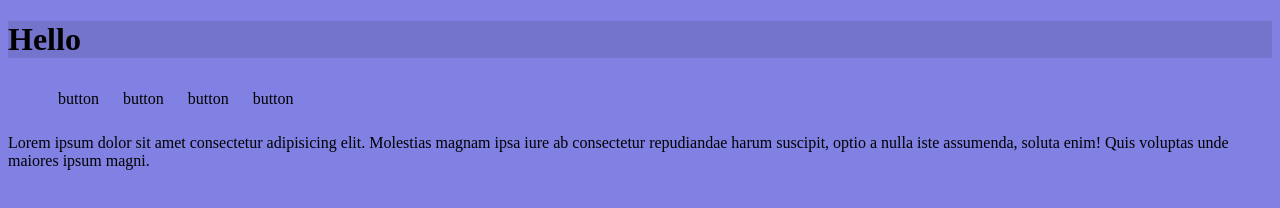
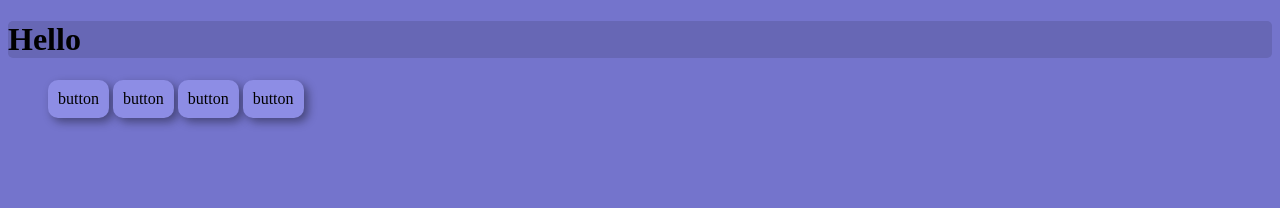
Before and after one commit to romanvillagran/comp001B.lectureActivity-4, a plain HTML site: page index.html in a window 1280 px wide. Drawn offline with Linux system fonts and the light colour scheme.

Commit message:
added everything else

```diff
--- a/index.html
+++ b/index.html
@@ -19,7 +19,7 @@
         </nav>
     </header>
     <main>
-        <p>Lorem ipsum dolor sit amet consectetur adipisicing elit. Molestias magnam ipsa iure ab consectetur repudiandae harum suscipit, optio a nulla iste assumenda, soluta enim! Quis voluptas unde maiores ipsum magni.</p>
+        <p></p>
     </main>
 
 </body>
--- a/main.css
+++ b/main.css
@@ -1,11 +1,10 @@
 body {
-    background-color: #8181e3;
+background-color: #7474cc;
 }
 h1 {
-    background-color: #7474cc;
-
+    background-color: #6767B5;
+    border-radius: 5px;
 }
-
 
 
 ul {
@@ -25,7 +24,9 @@ ul li a {
     text-decoration: none;
     text-align: center;
     font-size: 16px;
-}
+    background-color: #8D8DE5;
+    border-radius: 10px;
+    box-shadow: 4px 4px 10px rgba(0, 0, 0, 0.4);}
 
 ul li ul.drop li {
     display: block;
@@ -39,7 +40,8 @@ ul li ul.drop {
 }
 
 ul li a:hover {
-    background-color: #5A5A9E;
+    background-color: #B3B3EE;
+    box-shadow: 6px 6px 15px rgba(0, 0, 0, 0.6);
 }
 
 ul li:hover ul.drop {
```
